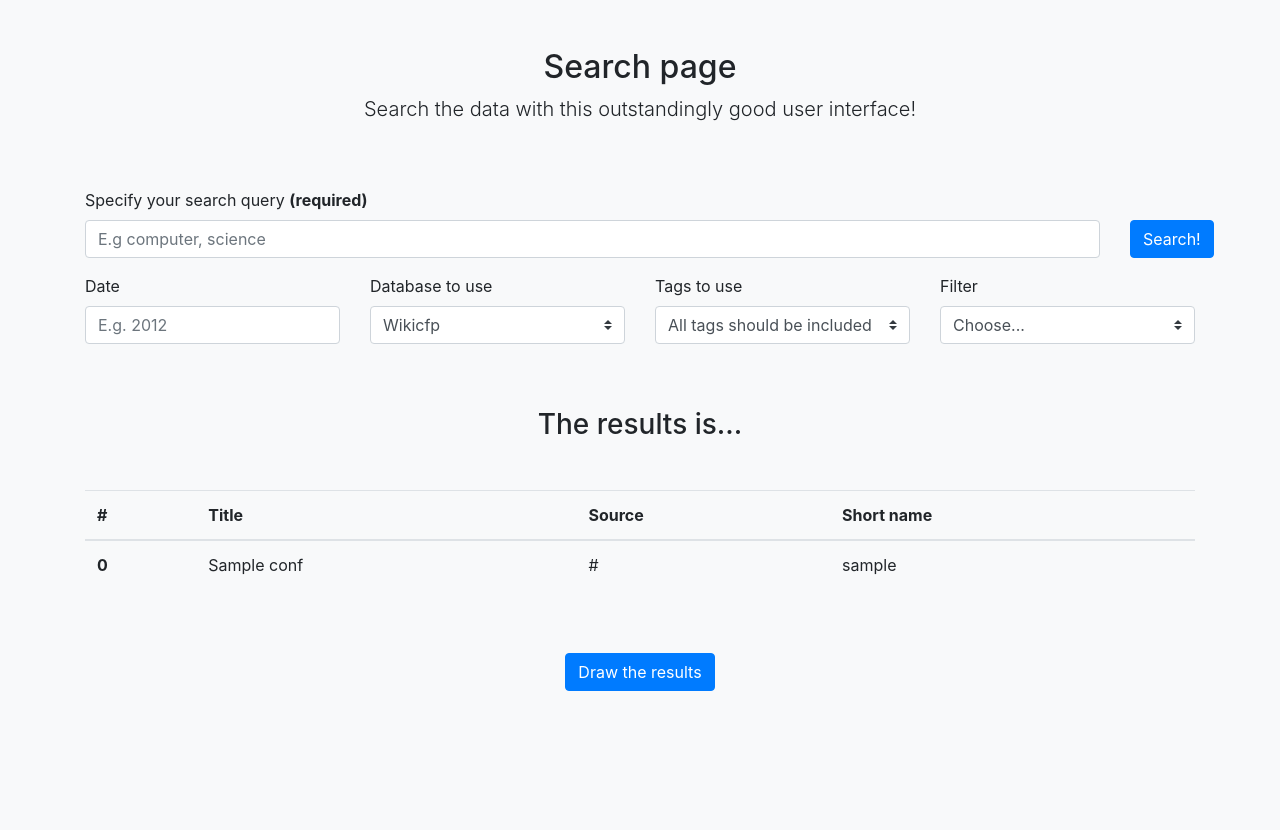
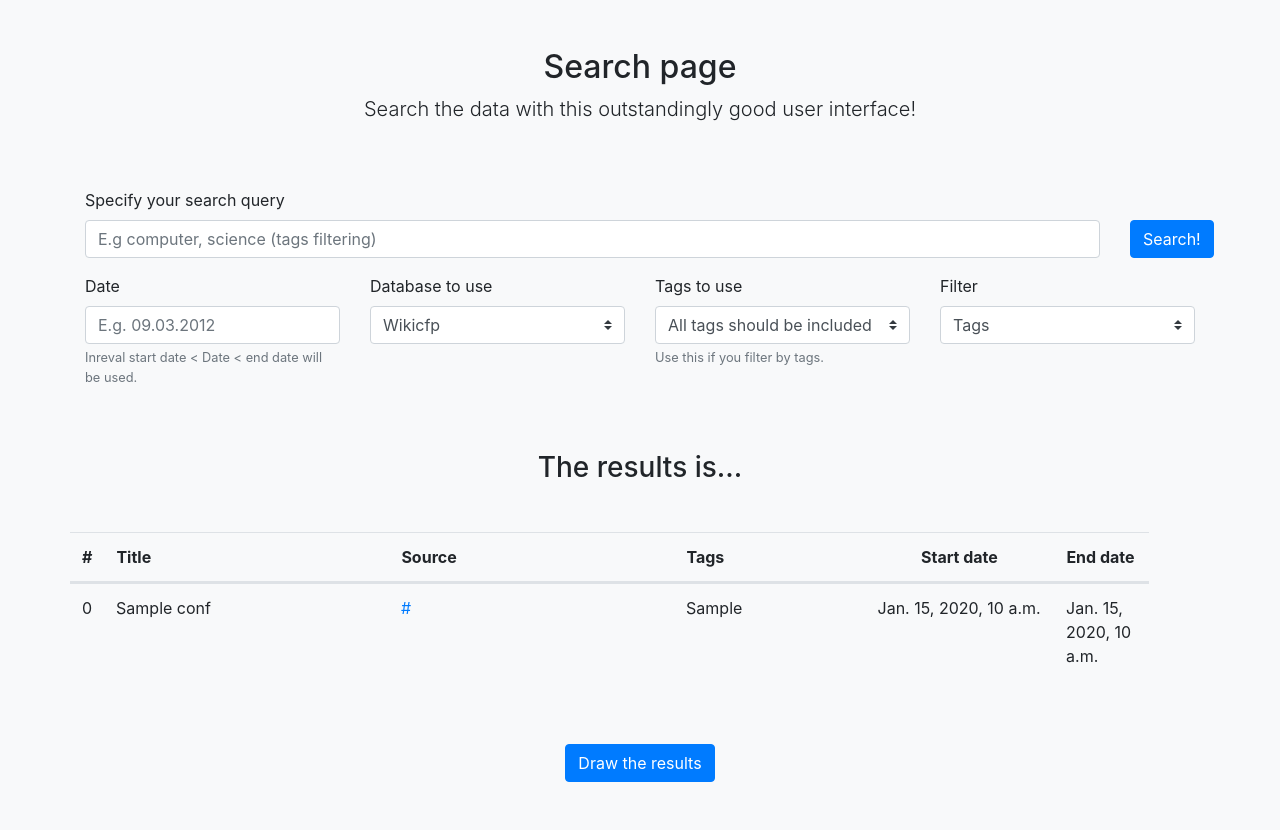
Before and after one commit to 30mb1/conference-scrapper, a Django app: template conference_scrapper/templates/search.html in a window 1280 px wide. Before the commit the page ends 691 px from the top, so only its background shows below. Run offline with Django 3.2, Linux system fonts and the light colour scheme; the template is opened without the code that fills it: most values are stand-ins (such as "Sample title", 1, 10 or a date in 2020); data that the repository does not hold is empty; some libraries are stand-ins or nearby versions.

Commit message:
Updated search page

```diff
--- a/conference_scrapper/templates/search.html
+++ b/conference_scrapper/templates/search.html
@@ -26,8 +26,8 @@
     <form action="/">
       <div class="row form-group">
         <div class="col-11">
-          <label for="search">Specify your search query <b>(required)</b></label>
-          <input type="text" class="form-control" id="search" placeholder="E.g computer, science" name="tags" required>
+          <label for="search">Specify your search query</label>
+          <input type="text" class="form-control" id="search" placeholder="E.g computer, science (tags filtering)" name="query">
         </div>
 
         <div class="col-1">
@@ -40,32 +40,35 @@
         <div class="col-3">
           <div class="date">
             <label for="date">Date</label>
-            <input type="text" autocomplete="false" placeholder="E.g. 2012" class="form-control" id="date" name="date">
+            <input type="text" autocomplete="false" placeholder="E.g. 09.03.2012" class="form-control" id="date" name="date">
+            <small id="tags_to_use" class="form-text text-muted">Inreval start date < Date < end date will be used.</small>
           </div>
         </div>
 
         <div class="col-3">
           <label for="database_to_use">Database to use</label>
-          <select class="custom-select d-block" id="database_to_use" name="database_to_use">
-            <option value="1">Wikicfp</option>
-            <option value="2">ACM</option>
-            <option value="3">Both</option>
+          <select class="custom-select d-block" id="source" name="source">
+            <option value="wikicfp">Wikicfp</option>
+            <option value="acm">ACM</option>
+            <option value="all">Both</option>
           </select>
         </div>
 
         <div class="col-3">
           <label for="tags_to_use">Tags to use</label>
-          <select class="custom-select d-block" id="tags_to_use" name="tags_to_use">
-            <option value="1">All tags should be included</option>
-            <option value="2">Some tags may should be included</option>
+          <select class="custom-select d-block" id="tags_to_use" name="use_all_tags">
+            <option value="true">All tags should be included</option>
+            <option value="false">Any tag may be included</option>
           </select>
+            <small id="tags_to_use" class="form-text text-muted">Use this if you filter by tags.</small>
         </div>
 
         <div class="col-3">
           <label for="filter">Filter</label>
-          <select class="custom-select d-block" id="filter" name="filter">
-            <option value="">Choose...</option>
-            <option>California</option>
+          <select class="custom-select d-block" name="filter_type">
+            <option value="tags">Tags</option>
+            <option value="url">Source</option>
+              <option value="title">Title</option>
           </select>
         </div>
       </div>
@@ -80,20 +83,24 @@
       <div class="col-12">
         <table class="table">
           <thead>
-            <tr>
-              <th scope="col">#</th>
-              <th scope="col">Title</th>
-              <th scope="col">Source</th>
-              <th scope="col">Short name</th>
+            <tr class="row">
+              <th>#</th>
+              <th class="col-3">Title</th>
+              <th class="col-3">Source</th>
+              <th class="col-2">Tags</th>
+                <th class="col-2 text-center" >Start date</th>
+                <th class="col-1" >End date</th>
             </tr>
           </thead>
           <tbody>
-          {% for conf in objects %}
-              <tr>
-                <th scope="row">{{ forloop.counter0 }}</th>
-              <td>{{ conf.title }}</td>
-              <td>{{ conf.url }}</td>
-              <td>{{ conf.slug }}</td>
+          {% for conf in conf_objects %}
+              <tr class="row">
+              <td>{{ forloop.counter0 }}</td>
+              <td class="col-3">{{ conf.title }}</td>
+              <td class="col-3"><a href={{ conf.url }} target='_blank'>{{ conf.url }}</a></td>
+              <td class="col-2">{{ conf.key_words|join:", " }}</td>
+              <td class="col-2 text-center">{{ conf.start_date }}</td>
+              <td class="col-1">{{ conf.end_date }}</td>
               </tr>
           {% endfor %}
           </tbody>
@@ -105,7 +112,7 @@
     <!-- Draw the search results -->
     <div class="row mt-5 mb-5">
       <div class="col-12 text-center">
-        <a class="btn btn-primary" href="/graph/acm" target="_blank">
+        <a class="btn btn-primary" href="/graph/{{ graph_link }}" target="_blank">
           Draw the results
         </a>
       </div>
@@ -116,9 +123,9 @@
   <script type="text/javascript">
     $(function () {
       $('#date').datepicker({
-        format: "yyyy",
-        viewMode: "years",
-        minViewMode: "years",
+        format: "dd.mm.yyyy",
+        {#viewMode: "years", #}
+        {#minViewMode: "years",#}
         orientation: 'bottom'
       });
     });
--- a/config/settings/base.py
+++ b/config/settings/base.py
@@ -62,6 +62,7 @@ THIRD_PARTY_APPS = [
     'allauth.account',
     'rest_framework',
     'django_json_widget',
+    'django_filters'
 ]
 LOCAL_APPS = [
     'conference_scrapper.users.apps.UsersAppConfig',
--- a/requirements/base.txt
+++ b/requirements/base.txt
@@ -14,6 +14,7 @@ django-crispy-forms==1.7.2  # https://github.com/django-crispy-forms/django-cris
 # Django REST Framework
 djangorestframework==3.9.1  # https://github.com/encode/django-rest-framework
 coreapi==2.3.3  # https://github.com/core-api/python-client
+django-filter==2.1.0
 
 django-json-widget==0.2.0
 Jinja2==2.10
```
Also changed, not shown: conference_scrapper/conference/filters.py (added, +46 -0 lines), conference_scrapper/conference/views.py (+20 -7 lines).
